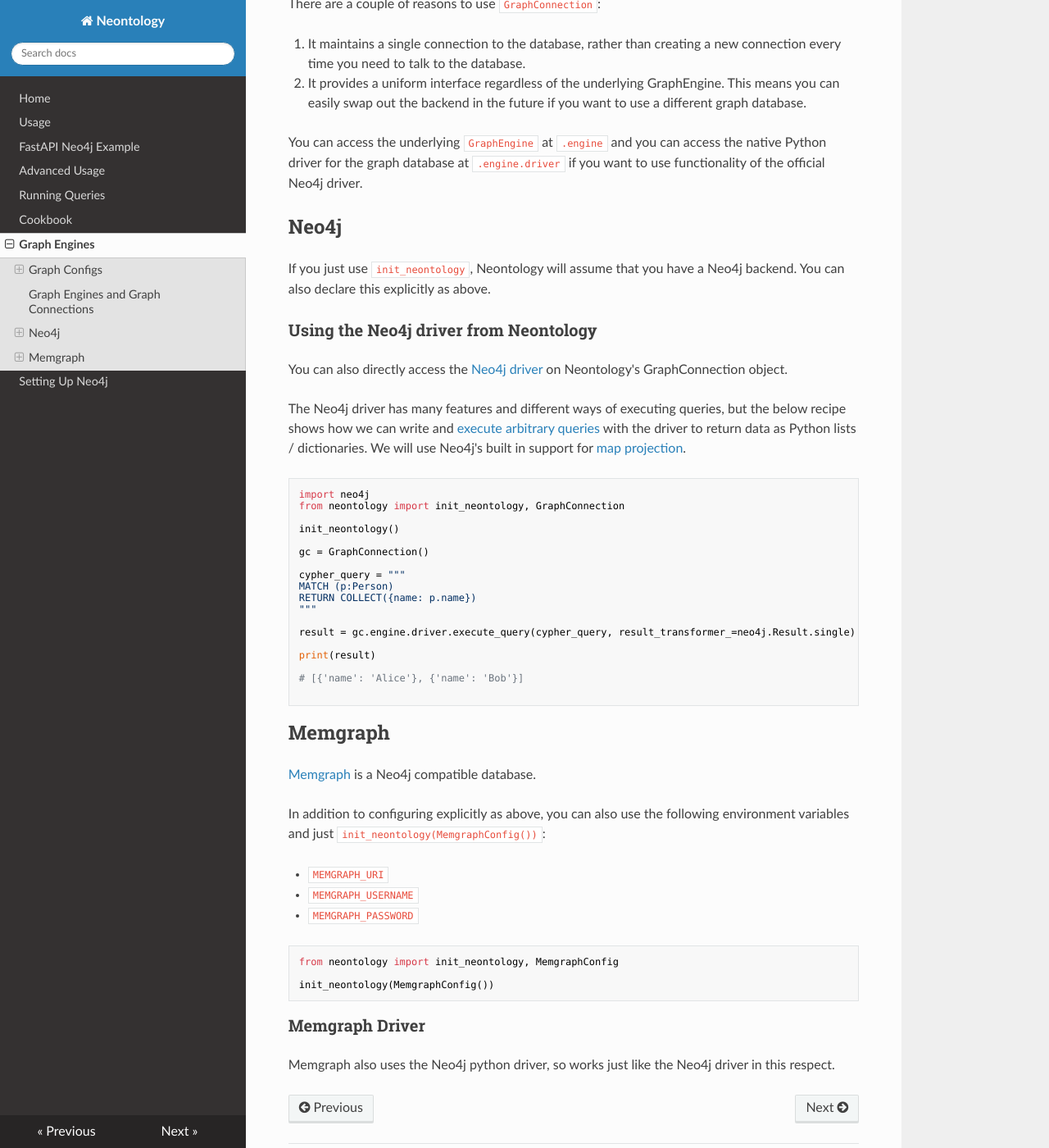
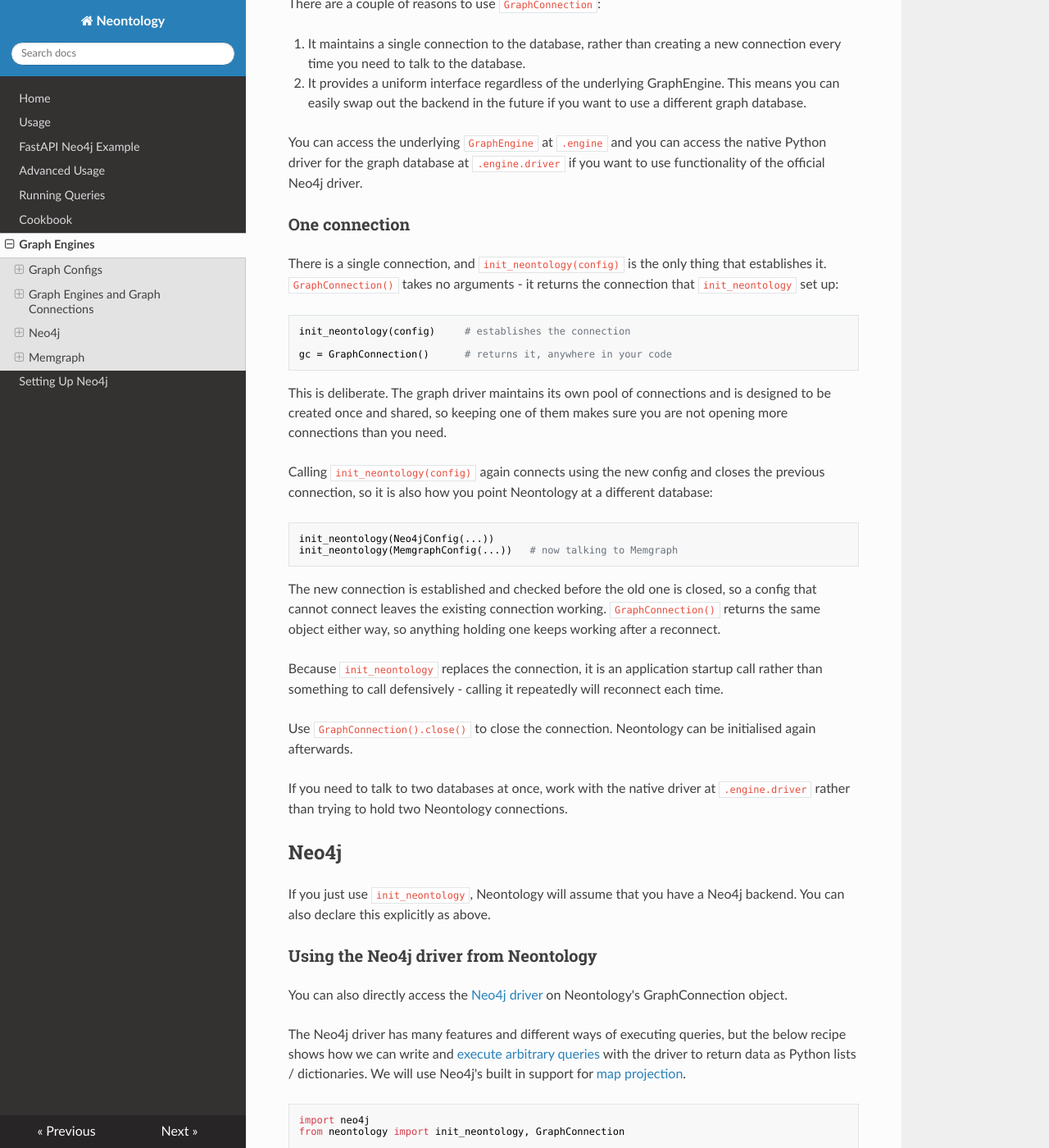
Before and after one commit to ontolocy/neontology, an MkDocs documentation site: the page built from docs/graph-engines.md, in a window 1280 px wide and 1400 px high, scrolled down 4195 px. Shown: the whole window at 82% size. Built offline with MkDocs 1.6.1, drawn with Linux system fonts in a browser that asks for light colours; nearby versions of some CDN libraries.

Commit message:
make the connection universal: one connection, established only by init_neontology
GraphConnection(config) looked like it defined the connection and did not. The
config was honoured on the first call in a process and silently ignored on every
later one, so init_neontology(other_config) was a no-op and you kept talking to
whatever you connected to first, with no signal.

The fix is to stop pretending there is a choice. GraphConnection() now takes no
arguments and is purely an accessor for the connection init_neontology
established. There is one connection, one way to establish it, and nothing left
to be ambiguous about.

This suits the library. The graph driver keeps its own pool and is meant to be
created once and shared - verified here: one driver and a single live socket
served a workload of 200 merges and 100 queries. Making the connection universal
means drivers cannot be leaked by constructing connections in the wrong place,
and the escape hatch for anything more involved already exists and is documented
in .engine.driver.

init_neontology(config) now always connects, replacing any existing connection,
rather than only working once. The alternative - skip when the config is equal -
was rejected: it makes "why did my connection drop?" config-dependent and quietly
removes re-initialising as a way to recover. Two things make always-connecting
safe, both landed in the previous commit: the new engine is verified before the
old one is closed, so a bad config leaves the working connection alone; and the
engine is swapped on the existing GraphConnection, so held references stay valid.

change_engine now does nothing init_neontology does not, so it is deprecated and
delegates to the shared path. The test suite is a consumer of this: conftest had
to call init_neontology and then change_engine to move between engine params,
because init alone could not re-initialise. It is now one call.

Passing a config raises a TypeError naming init_neontology rather than a bare
argument-count error. It was never documented - git log -S finds no occurrence in
docs/ or README.md at any point - but it did work for a first call, so anyone who
found it in the source gets told exactly what to write instead. The guard can go
in v4.

Co-Authored-By: Claude Opus 5 <noreply@anthropic.com>

````diff
--- a/docs/graph-engines.md
+++ b/docs/graph-engines.md
@@ -192,6 +192,44 @@ There are a couple of reasons to use `GraphConnection`:
 
 You can access the underlying `GraphEngine` at `.engine` and you can access the native Python driver for the graph database at `.engine.driver` if you want to use functionality of the official Neo4j driver.
 
+### One connection
+
+There is a single connection, and `init_neontology(config)` is the only thing that
+establishes it. `GraphConnection()` takes no arguments - it returns the connection that
+`init_neontology` set up:
+
+```python
+init_neontology(config)     # establishes the connection
+
+gc = GraphConnection()      # returns it, anywhere in your code
+```
+
+This is deliberate. The graph driver maintains its own pool of connections and is
+designed to be created once and shared, so keeping one of them makes sure you are not
+opening more connections than you need.
+
+Calling `init_neontology(config)` again connects using the new config and closes the
+previous connection, so it is also how you point Neontology at a different database:
+
+```python
+init_neontology(Neo4jConfig(...))
+init_neontology(MemgraphConfig(...))   # now talking to Memgraph
+```
+
+The new connection is established and checked before the old one is closed, so a config
+that cannot connect leaves the existing connection working. `GraphConnection()` returns
+the same object either way, so anything holding one keeps working after a reconnect.
+
+Because `init_neontology` replaces the connection, it is an application startup call
+rather than something to call defensively - calling it repeatedly will reconnect each
+time.
+
+Use `GraphConnection().close()` to close the connection. Neontology can be initialised
+again afterwards.
+
+If you need to talk to two databases at once, work with the native driver at
+`.engine.driver` rather than trying to hold two Neontology connections.
+
 ## Neo4j
 
 If you just use `init_neontology`, Neontology will assume that you have a Neo4j backend. You can also declare this explicitly as above.
````
Also changed, not shown: CHANGELOG.md (+3 -0 lines), CLAUDE.md (+1 -1 lines), 3 other files.
